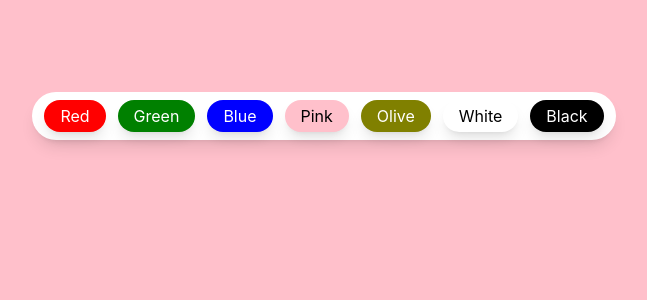
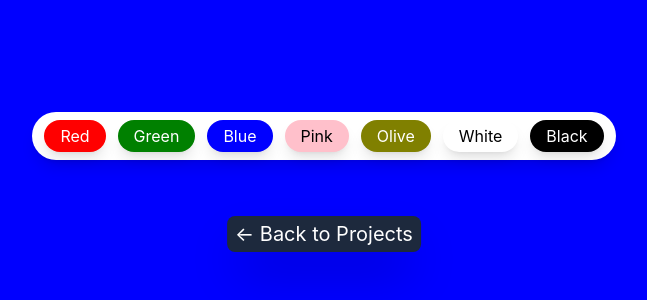
Before and after one commit to Chandrajit06/React-Projects, a React (Vite) app: page /bgchanger in a window 1280 px wide. Shown: the part 500-800 px from the top of the page, without its empty margins (316-963 px from the left). Built offline with nearby package versions, Linux system fonts and the light colour scheme.

Commit message:
add Link to home page

```diff
--- a/src/components/BgChanger/BgChanger.jsx
+++ b/src/components/BgChanger/BgChanger.jsx
@@ -1,11 +1,12 @@
 import { useState } from 'react'
+import { Link } from 'react-router-dom'
 
 function BgChanger() {
-    const [color, setColor] = useState("pink")
+    const [color, setColor] = useState("blue")
 
   return (
     <div className="w-full h-screen duration-200" style={{backgroundColor: color}}>
-        <div className="fixed flex flex-wrap justify-center bottom-40 inset-x-0 px-2">
+        <div className="fixed flex flex-wrap justify-center bottom-35 inset-x-0 px-2">
             <div className="flex flex-wrap justify-center gap-3 shadow-lg bg-white px-3 py-2 rounded-3xl">
                 <button className="outline-none px-4 py-1 rounded-full text-white shadow-lg" style={{backgroundColor: "red"}}  onClick={() => setColor("red")}>Red</button>
                 <button className="outline-none px-4 py-1 rounded-full text-white shadow-lg" style={{backgroundColor: "green"}}  onClick={() => setColor("green")}>Green</button>
@@ -16,6 +17,10 @@ function BgChanger() {
                 <button className="outline-none px-4 py-1 rounded-full text-white shadow-lg" style={{backgroundColor: "black"}}  onClick={() => setColor("black")}>Black</button>
             </div>
         </div>
+        <Link to="/"
+            className="bg-slate-800 text-xl text-white px-2 py-1 rounded-lg absolute bottom-12 left-1/2 -translate-x-1/2 shadow-2xl shadow-black/40 hover:bg-slate-700">
+        ← Back to Projects
+        </Link>
     </div>
   )
 }
```
